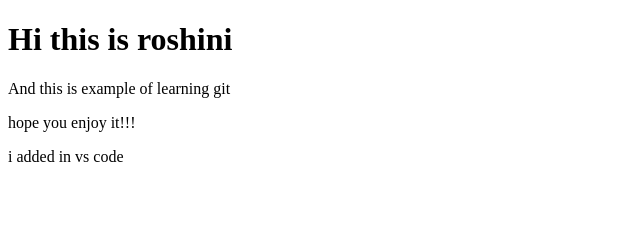
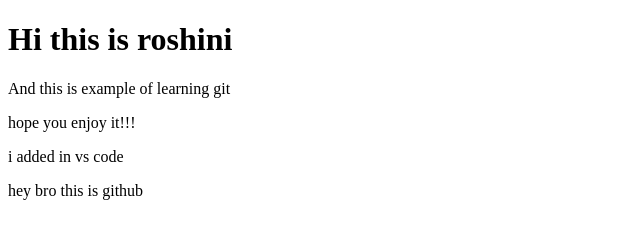
Before and after one commit to Shashi-rek/mypro, a plain HTML site: page index.html in a window 1280 px wide. Shown: the whole page, without its empty margins (0-640 px from the left). Drawn offline with Linux system fonts and the light colour scheme.

Commit message:
Update index.html

```diff
--- a/index.html
+++ b/index.html
@@ -11,5 +11,6 @@
     <p>And this is example of learning git</p>
     <p>hope you enjoy it!!!</p>
     <p>i added in vs code</p>
+    <p> hey bro this is github </p>
   </body>
 </html>
```
